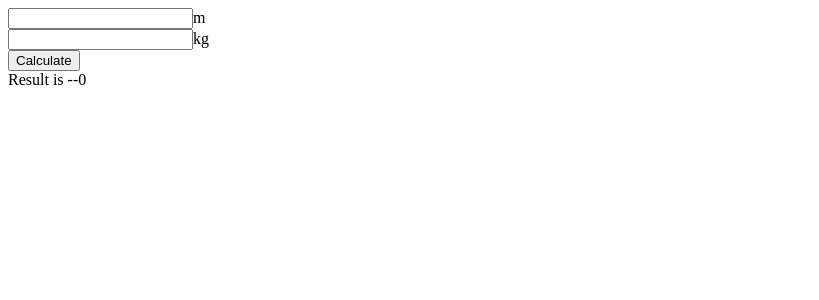
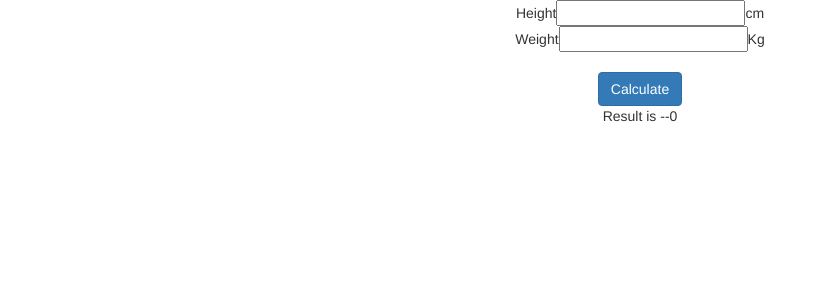
Before and after one commit to Yeasir0032/BMI-Calculator, a React (Vite) app: page / in a window 1280 px wide. Shown: the top 300 px of the page, without its empty margins (0-819 px from the left). Built offline with nearby package versions, Linux system fonts and the light colour scheme.

Commit message:
Bootstrap integration and ui changes

```diff
--- a/index.html
+++ b/index.html
@@ -4,10 +4,11 @@
     <meta charset="UTF-8" />
     <link rel="icon" type="image/svg+xml" href="/favicon.svg" />
     <meta name="viewport" content="width=device-width, initial-scale=1.0" />
+    <link rel="stylesheet" href="https://cdn.jsdelivr.net/npm/bootstrap@3.3.7/dist/css/bootstrap.min.css" integrity="sha384-BVYiiSIFeK1dGmJRAkycuHAHRg32OmUcww7on3RYdg4Va+PmSTsz/K68vbdEjh4u" crossorigin="anonymous">
     <title>React + TypeScript + Replit</title>
   </head>
   <body>
-    <div id="root"></div>
+    <div id="root" align="middle"></div>
     <script type="module" src="/src/index.jsx"></script>
 
     <!--
@@ -15,6 +16,6 @@
     page. Try various colors for the theme: dark, light, red, orange, yellow, lime, green,
     teal, blue, blurple, magenta, pink!
     -->
-    <script src="https://replit.com/public/js/replit-badge-v2.js" theme="dark" position="bottom-right"></script>
+    <script src="https://cdn.jsdelivr.net/npm/@popperjs/core@2.11.8/dist/umd/popper.min.js" integrity="sha384-I7E8VVD/ismYTF4hNIPjVp/Zjvgyol6VFvRkX/vR+Vc4jQkC+hVqc2pM8ODewa9r" crossorigin="anonymous"></script>
   </body>
 </html>
--- a/src/App.jsx
+++ b/src/App.jsx
@@ -13,16 +13,25 @@ export default function App() {
   };
   const calculate = () =>{
     if(!height==0){
-    setbmi(weight/(height*height));
+    setbmi(weight*10000/(height*height));
   }
   };
   return (
     <div>
-        <input type="number" onChange={heightChange} />m
+
+
+      <div class="input-group mb-3">
+  <span class="input-group-text" id="basic-addon1">Height</span>
+  <input type="number" onChange={heightChange} />
+        <span class="input-group-text">cm</span>
+</div>
+      <div class="input-group mb-3">
+  <span class="input-group-text" id="basic-addon1">Weight</span>
+  <input type="number" onChange={weightChange} />
+        <span class="input-group-text">Kg</span>
+</div>
       <br/>
-        <input type="number" onChange={weightChange} />kg
-      <br/>
-        <button onClick={calculate} >Calculate</button>
+        <button class="btn btn-primary" onClick={calculate} >Calculate</button>
       <br/>
       Result is --
         {bmi}
```
